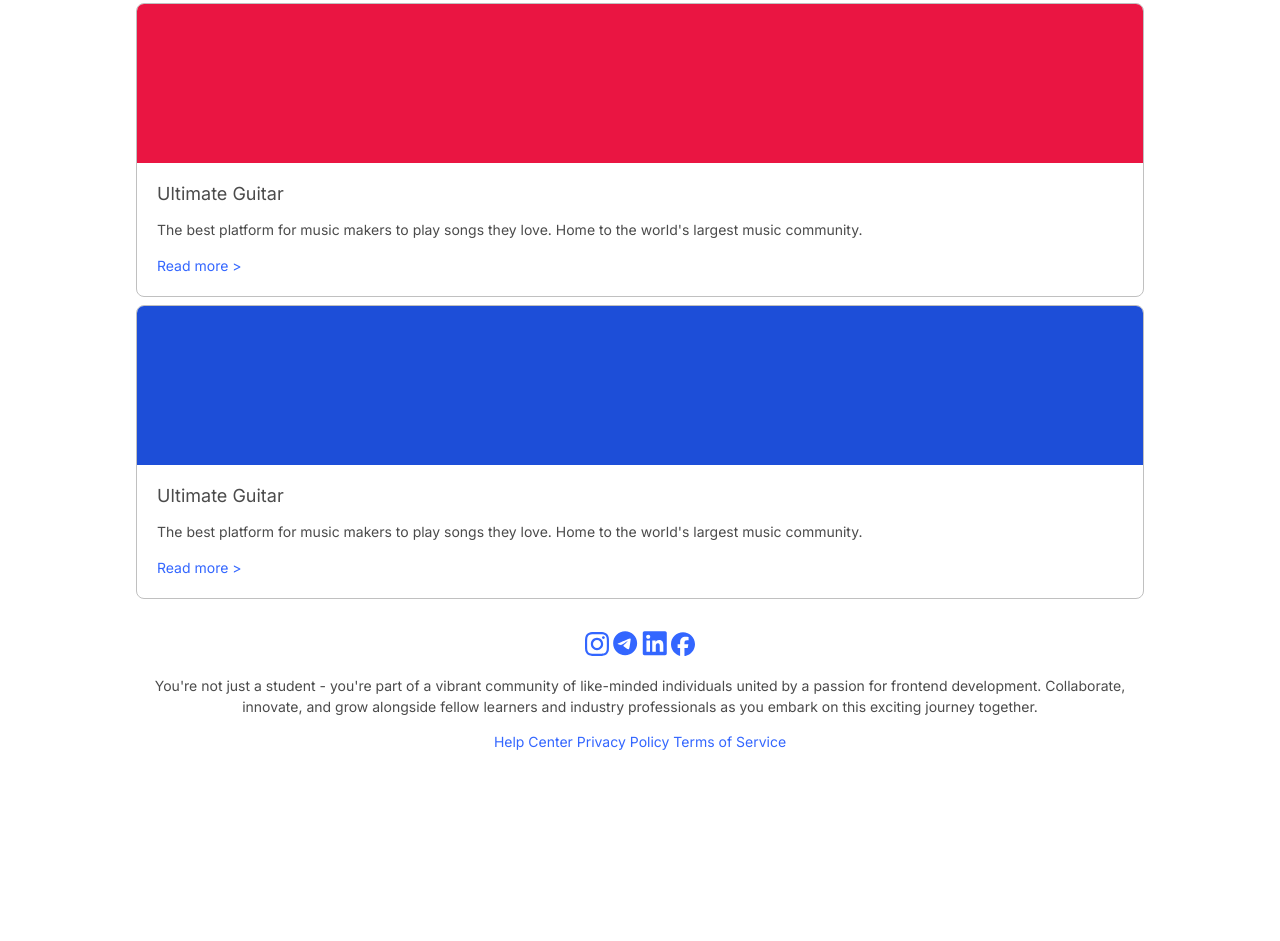
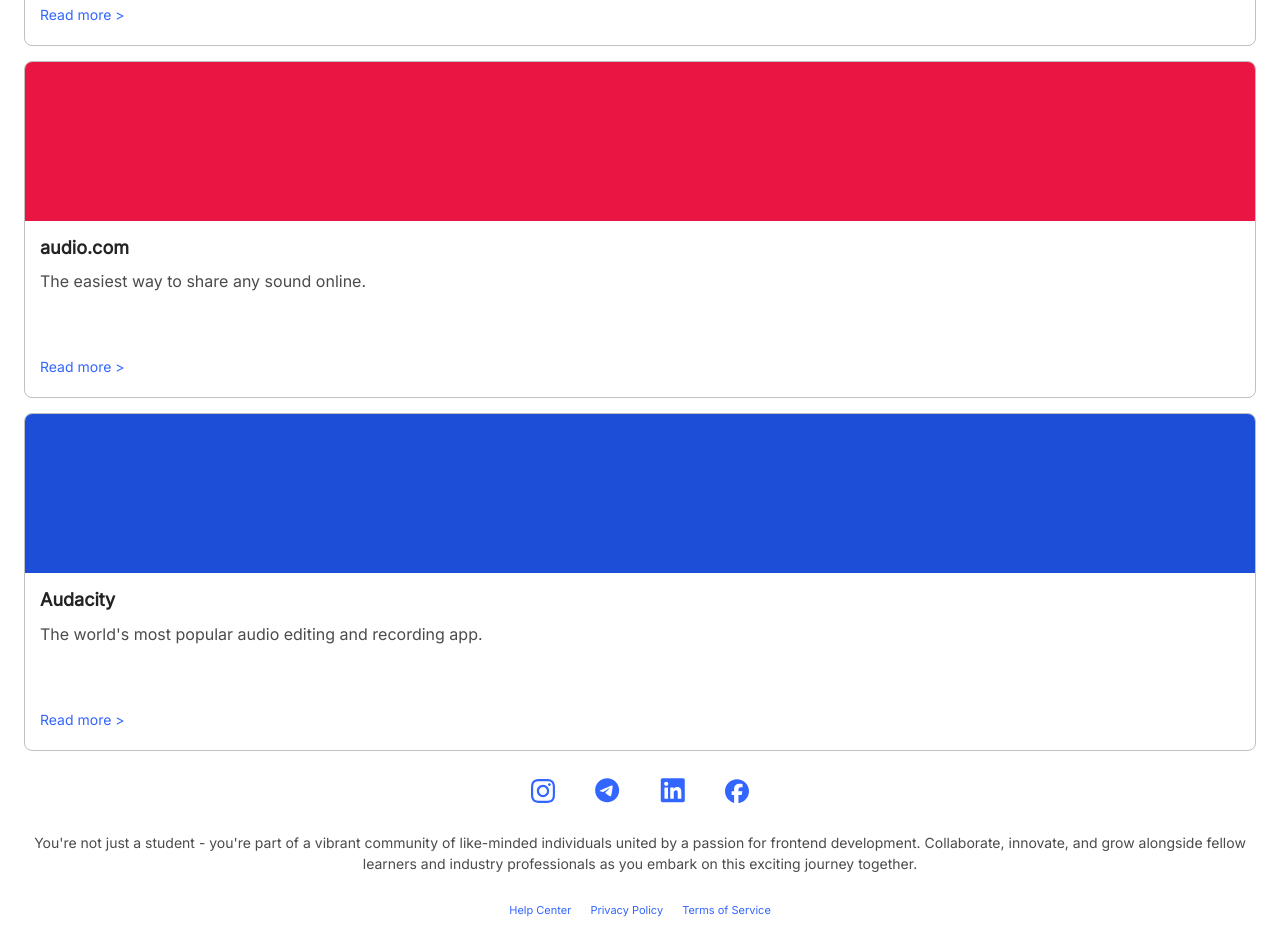
Before and after one commit to evpanov/challenge-muse-frontend, a plain HTML site: page index.html in a window 1280 px wide. Shown: the part 1266-2207 px from the top of the page. Before the commit the page ends 2018 px from the top, so only its background shows below. Drawn offline with Linux system fonts and the light colour scheme.

Commit message:
In progress

```diff
--- a/css/1200.css
+++ b/css/1200.css
@@ -1,5 +1,5 @@
 @media (min-width: 1200px) {
-    header article, main article, footer article {
-        max-width: 1024px;
-    }
+    /*header article, main article, footer article {*/
+    /*    max-width: 1024px;*/
+    /*}*/
 }
--- a/css/480.css
+++ b/css/480.css
@@ -1,11 +1,8 @@
 @media (min-width: 480px) {
-    header article, main article, footer article {
-        max-width: 460px;
-    }
-    main.blog div.post {
-        margin: 8px;
-    }
-    input, button {
-        display: inline;
-    }
+    /*header article, main article, footer article {*/
+    /*    max-width: 460px;*/
+    /*}*/
+    /*main.blog div.post {*/
+    /*    margin: 8px;*/
+    /*}*/
 }
--- a/css/768.css
+++ b/css/768.css
@@ -1,5 +1,5 @@
 @media (min-width: 768px) {
-    header article, main article, footer article {
-        max-width: 640px;
-    }
+    /*header article, main article, footer article {*/
+    /*    max-width: 640px;*/
+    /*}*/
 }
--- /dev/null
+++ b/css/colors.css
@@ -0,0 +1,15 @@
+.bgcFFC800 {
+    background-color: #FFC800;
+}
+
+.bgc2E68C0 {
+    background-color: #2E68C0;
+}
+
+.bgcEA1542 {
+    background-color: #EA1542;
+}
+
+.bgc1D4ED8 {
+    background-color: #1D4ED8;
+}
--- a/css/index.css
+++ b/css/index.css
@@ -1,3 +1,4 @@
+@import url(colors.css);
 @import url(320.css);
 @import url(480.css);
 @import url(768.css);
@@ -25,11 +26,24 @@
     line-height: 28.6px;
     color: #252323;
     text-align: center;
+    margin: 0 0 20px 0;
+}
+
+h2 {
+    font-weight: 600;
+    font-size: 18px;
+    line-height: 23.4px;
+    color: #252323;
+    margin: 0 0 10px 0;
 }
 
 a {
     color: #3366FF;
     text-decoration: none;
+}
+
+p {
+    margin: 20px 0;
 }
 
 header,
@@ -80,7 +94,7 @@
 input, button {
     border-radius: 8px;
     height: 45px;
-    margin: 5px 0;
+    margin: 5px 0 0 0;
 }
 
 input {
@@ -101,36 +115,15 @@
     margin-bottom: -2px;
 }
 
-
-
-
-
-
-
-
-
-
-h2 {
-    font-size: 18px;
+main.blog article {
+    margin: 0 auto;
+    padding-bottom: 0;
 }
-
-
-
-
-
-
-
-
-
-
-
-
-
 
 main.blog div.post {
     border-radius: 8px;
     border: solid 1px #C0C0C0;
-    margin: 8px;
+    margin: 0 0 15px 0;
     overflow: hidden;
 }
 
@@ -138,33 +131,52 @@
     height: 159px;
 }
 main.blog div.post section.body {
-    padding: 5px;
+    padding: 15px;
+}
+main.blog div.post section.description {
+    font-size: 16px;
+    line-height: 24px;
+    min-height: 72px;
+    overflow: hidden;
+    display: -webkit-box;
+    -webkit-line-clamp: 3;
+    -webkit-box-orient: vertical;
 }
 
-main.blog div.post h2, main.blog div.post section.description, main.blog div.post section.action {
-    margin: 15px;
+main.blog div.post section.action {
+    margin: 15px 0 5px 0;
+    font-size: 14px;
+    line-height: 16.8px;
 }
 
 footer {
     text-align: center;
+    padding-bottom: 10px;
 }
 
 footer article {
     margin: 0 auto;
+    padding: 12px 24px;
 }
 
-.bgcFFC800 {
-    background-color: #FFC800;
+footer article.social-media a {
+    margin: 0 18px;
 }
 
-.bgc2E68C0 {
-    background-color: #2E68C0;
+footer article.text p {
+    margin: 0;
 }
 
-.bgcEA1542 {
-    background-color: #EA1542;
+footer article.links a {
+    font-size: 11px;
+    line-height: 16.5px;
+    margin: 0 8px;
 }
 
-.bgc1D4ED8 {
-    background-color: #1D4ED8;
+footer article.links a:first-child {
+    margin-left: 0;
 }
+
+footer article.links a:last-child {
+    margin-right: 0;
+}
--- a/index.html
+++ b/index.html
@@ -76,10 +76,9 @@
             <div class="post">
                 <section class="header bgcEA1542"></section>
                 <section class="body">
-                    <h2>Ultimate Guitar</h2>
+                    <h2>audio.com</h2>
                     <section class="description">
-                        The best platform for music makers to play songs they love. Home to the world's largest music
-                        community.
+                        The easiest way to share any sound online.
                     </section>
                     <section class="action">
                         <a href="#">Read more ></a>
@@ -89,10 +88,9 @@
             <div class="post">
                 <section class="header bgc1D4ED8"></section>
                 <section class="body">
-                    <h2>Ultimate Guitar</h2>
+                    <h2>Audacity</h2>
                     <section class="description">
-                        The best platform for music makers to play songs they love. Home to the world's largest music
-                        community.
+                        The world's most popular audio editing and recording app.
                     </section>
                     <section class="action">
                         <a href="#">Read more ></a>
@@ -103,7 +101,7 @@
     </article>
 </main>
 <footer>
-    <article class="sm">
+    <article class="social-media">
         <a href="#">
             <img src="./images/instagram.svg" alt="">
         </a>
```
Also changed, not shown: css/320.css (+12 -12 lines).
